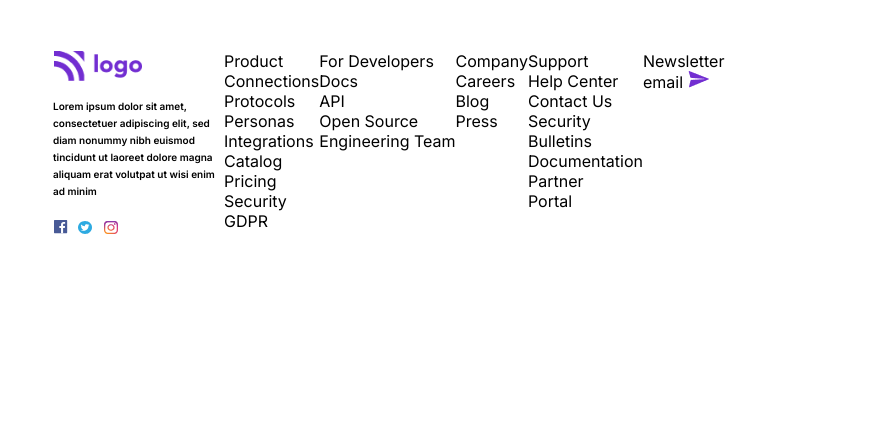
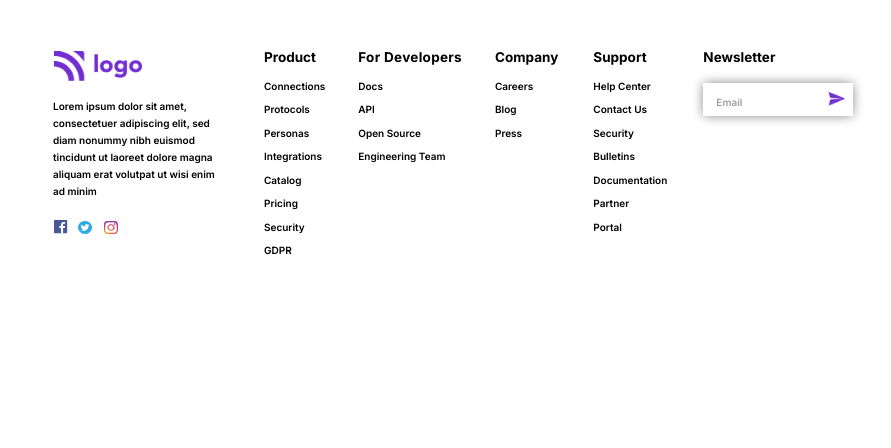
Before and after one commit to vyomPundhir/-Data-Analytics-Landing-Page, a plain HTML site: page index.html in a window 1280 px wide. Shown: the part 3221-3669 px from the top of the page, without its empty margins (168-1059 px from the left). After the commit the page ends 3560 px from the top, so only its background shows below. Drawn offline with Linux system fonts and the light colour scheme.

Commit message:
Footer section added and Hence, The project is completed.

```diff
--- a/index.html
+++ b/index.html
@@ -204,7 +204,7 @@
     </div>
     <div class="ft-product">
       <div class="ft-product-head">Product</div>
-      <div class="ft-product-menu">Connections</div>
+      <div class="ft-product-menu ft-1">Connections</div>
       <div class="ft-product-menu">Protocols</div>
       <div class="ft-product-menu">Personas</div>
       <div class="ft-product-menu">Integrations</div>
@@ -215,20 +215,20 @@
     </div>
     <div class="ft-for">
       <div class="ft-for-head">For Developers</div>
-      <div class="ft-for-menu">Docs</div>
+      <div class="ft-for-menu ft-2">Docs</div>
       <div class="ft-for-menu">API</div>
       <div class="ft-for-menu">Open Source</div>
       <div class="ft-for-menu">Engineering Team</div>
     </div>
     <div class="ft-company">
       <div class="ft-company-head">Company</div>
-      <div class="ft-company-menu">Careers</div>
+      <div class="ft-company-menu ft-3">Careers</div>
       <div class="ft-company-menu">Blog</div>
       <div class="ft-company-menu">Press</div>
     </div>
     <div class="ft-support">
       <div class="ft-support-head">Support</div>
-      <div class="ft-support-menu">Help Center</div>
+      <div class="ft-support-menu ft-4">Help Center</div>
       <div class="ft-support-menu">Contact Us</div>
       <div class="ft-support-menu">Security</div>
       <div class="ft-support-menu">Bulletins</div>
@@ -239,7 +239,7 @@
     <div class="ft-newsletter">
       <div class="ft-newsletter-head">Newsletter</div>
       <div class="ft-mail">
-        email
+        Email
         <img src="./images/Icon ionic-ios-send.png" alt="right arrow">
       </div>
     </div>
--- a/style.css
+++ b/style.css
@@ -578,7 +578,7 @@
 /* footer section */
 .footer{
   margin-top: 54px;
-  height: 400px;
+  height: 288px;
   display: flex;
   flex-direction: row;
 }
@@ -599,7 +599,7 @@
 .ft-social{
   margin-top: 18px;
 }
-.fb,.tw{
+.fb{
   width: 14px;
 }
 .tw{
@@ -610,3 +610,92 @@
   width: 13.5px;
   margin-left: 8px;
 }
+.ft-product{
+  margin-left: 40px;
+}
+.ft-product-head{
+  font-size: 13.5px;
+  font-weight: 700;
+  margin-top: -2px;
+}
+.ft-product-menu{
+  font-size: 10px;
+  font-weight: 600;
+  margin-top: 11.5px;
+}
+.ft-1{
+  padding-top: 3px;
+}
+.ft-for{
+  margin-left: 33px;
+}
+.ft-for-head{
+  font-size: 13.5px;
+  font-weight: 700;
+  margin-top: -2px;
+  letter-spacing: 0.3px;
+}
+.ft-for-menu{
+  font-size: 10px;
+  font-weight: 600;
+  margin-top: 11.5px;
+}
+.ft-2{
+  padding-top: 3px;
+}
+.ft-company{
+  margin-left: 33px;
+}
+.ft-company-head{
+  font-size: 13.5px;
+  font-weight: 700;
+  margin-top: -2px;
+}
+.ft-company-menu{
+  font-size: 10px;
+  font-weight: 600;
+  margin-top: 11.5px;
+}
+.ft-3{
+  padding-top: 3px;
+}
+.ft-support{
+  margin-left: 35px;
+}
+.ft-support-head{
+  font-size: 13.5px;
+  font-weight: 700;
+  margin-top: -2px;
+}
+.ft-support-menu{
+  font-size: 10px;
+  font-weight: 600;
+  margin-top: 11.5px;
+}
+.ft-4{
+  padding-top: 3px;
+}
+.ft-newsletter{
+  margin-left: 36px;
+}
+.ft-newsletter-head{
+  font-size: 13.5px;
+  font-weight: 700;
+  margin-top: -2px;
+}
+.ft-mail{
+  margin-top: 18px;
+  height: 33px;
+  width: 150px;
+  box-shadow: 0.1px 0.1px 11px 0.1px grey;
+  padding-top: 2px;
+  padding-left: 13px;
+  font-size: 10px;
+  font-weight: 600;
+  color: rgb(159, 159, 159);
+}
+.ft-mail img{
+  width: 17.5px;
+  margin-top: 7px;
+  margin-left: 83px;
+}
```
